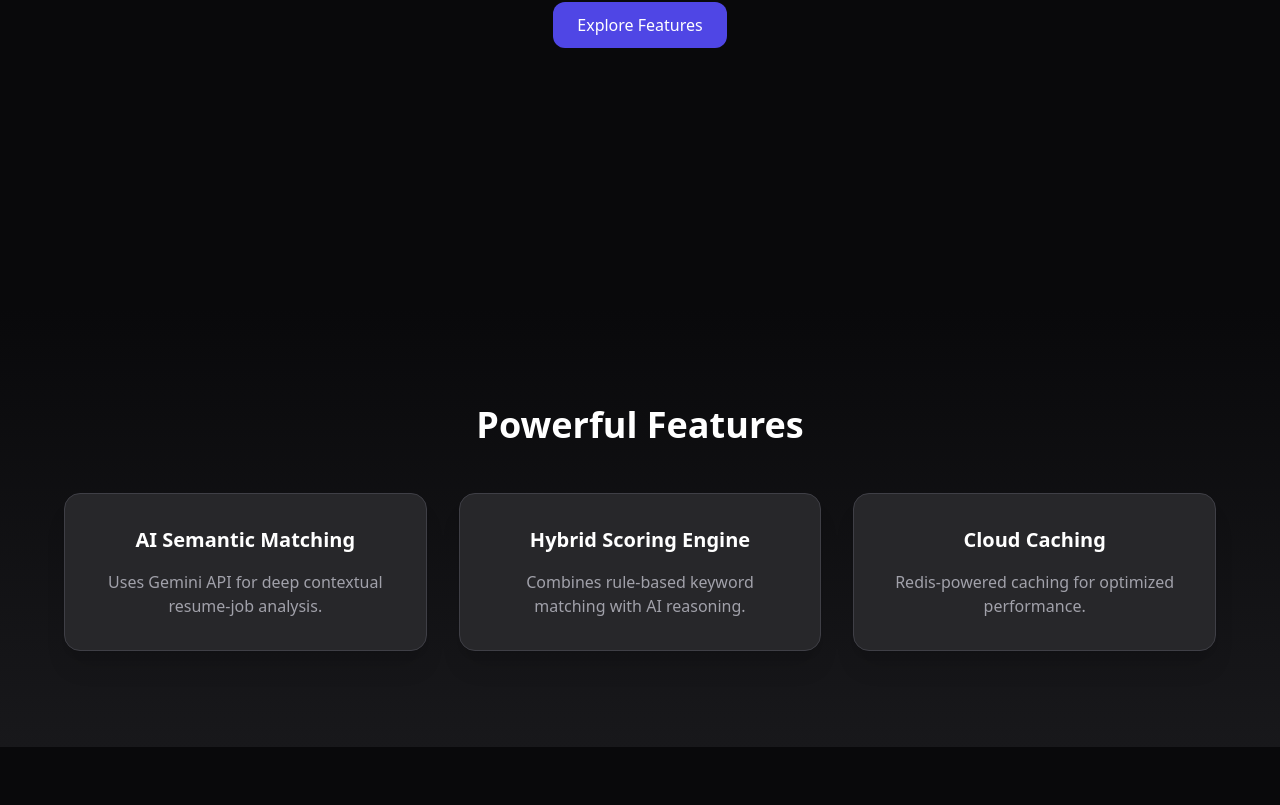
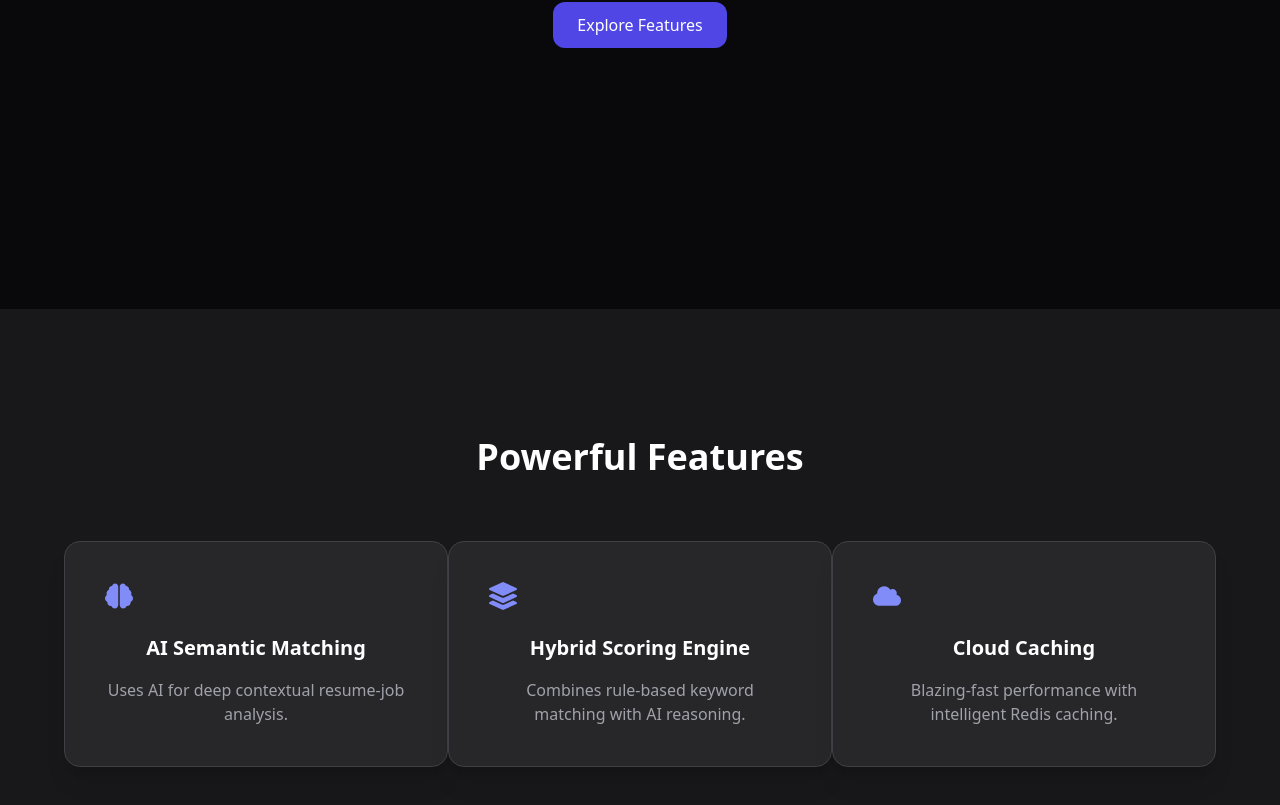
Before and after one commit to malhar-paradkar/ai-resume-analyzer, a React (Vite) app in the folder client/: page / in a window 1280 px wide. Shown: the part 491-1296 px from the top of the page. Before the commit the page ends 1238 px from the top, so only its background shows below. Built offline with nearby package versions, Linux system fonts and the light colour scheme.

Commit message:
feat(ui): upgrade features section with icons, scroll animations, and hover glow

```diff
--- a/client/src/components/Features.jsx
+++ b/client/src/components/Features.jsx
@@ -1,37 +1,54 @@
 import { motion } from "framer-motion";
+import { FaBrain, FaLayerGroup, FaCloud } from "react-icons/fa";
 
 const features = [
   {
+    icon: <FaBrain size={28} />,
     title: "AI Semantic Matching",
-    desc: "Uses Gemini API for deep contextual resume-job analysis."
+    desc: "Uses AI for deep contextual resume-job analysis."
   },
   {
+    icon: <FaLayerGroup size={28} />,
     title: "Hybrid Scoring Engine",
     desc: "Combines rule-based keyword matching with AI reasoning."
   },
   {
+    icon: <FaCloud size={28} />,
     title: "Cloud Caching",
-    desc: "Redis-powered caching for optimized performance."
+    desc: "Blazing-fast performance with intelligent Redis caching."
   }
 ];
 
 const Features = () => {
   return (
-    <section id="features" className="py-24 px-6 bg-gradient-to-b from-zinc-950 to-zinc-900">
+    <section id="features" className="py-32 px-6 bg-zinc-900 relative">
       <div className="max-w-6xl mx-auto text-center">
-        <h2 className="text-4xl font-bold mb-12">Powerful Features</h2>
+        <h2 className="text-4xl font-bold mb-16">
+          Powerful Features
+        </h2>
 
-        <div className="grid md:grid-cols-3 gap-8 mt-12">
+        <div className="grid md:grid-cols-3 gap:10">
           {features.map((feature, index) => (
             <motion.div
               key={index}
+              initial={{ opacity: 0, t: 40 }}
+              whileInView={{ opacity: 1, y: 0 }}
+              transition={{ delay: index * 2 }}
+              viewport={{ once: true }}
               whileHover={{ scale: 1.05 }}
-              className="bg-zinc-800 border border-zinc-700 p-8 rounded-2xl shadow-xl"
+              className="group bg-zinc-800 border border-zinc-700 p-10 rounded-2xl shadow-xl transition-all duration-300 hover:border-indigo-500"
             >
+              <div className="mb-6 text-indigo-400 group-hover:text-cyan-400 transition">
+                {feature.icon}
+              </div>
+
               <h3 className="text-xl font-semibold mb-4">
                 {feature.title}
               </h3>
-              <p className="text-zinc-400">{feature.desc}</p>
+
+              <p className="text-zinc-400">
+                {feature.desc}
+              </p>
             </motion.div>
           ))}
         </div>
```
